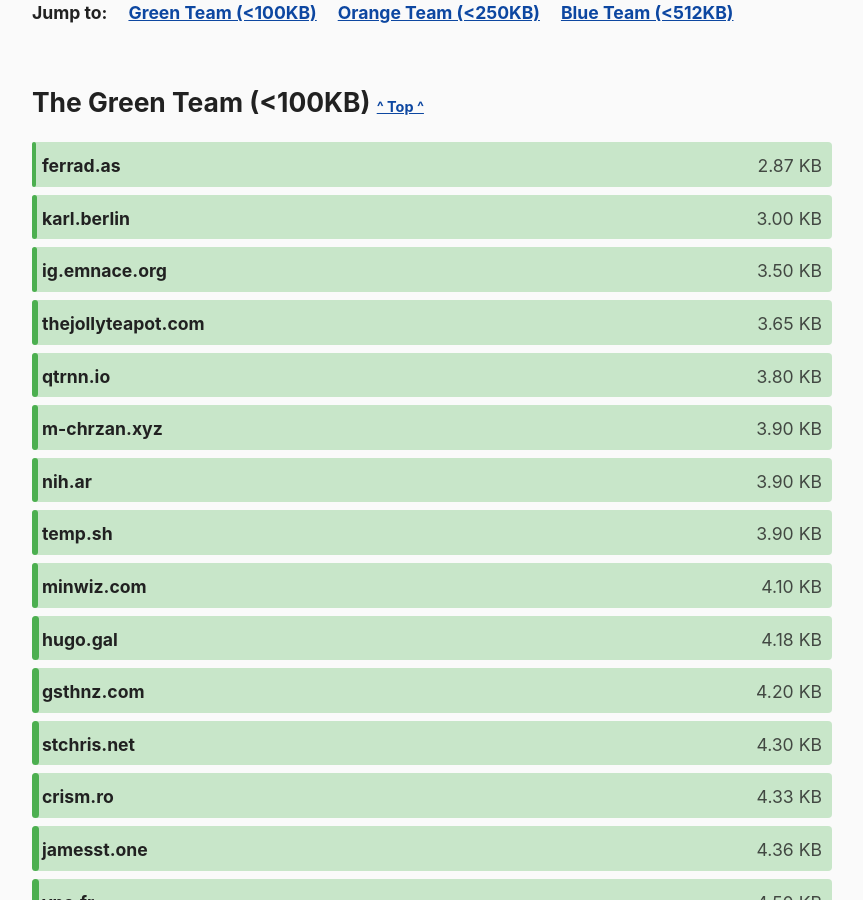
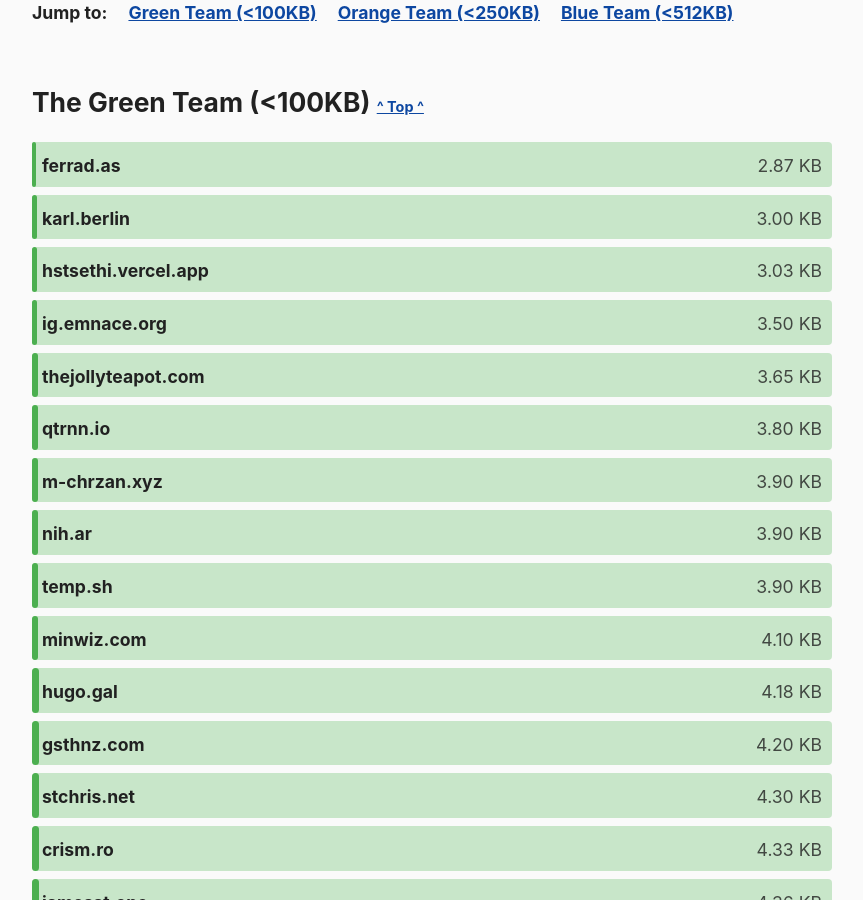
Before and after one commit to kevquirk/512kb.club, a Jekyll site: the page built from index.md, in a window 1280 px wide and 900 px high, scrolled down 1165 px. Shown: the whole window, without its empty margins (208-1071 px from the left). Built offline with Jekyll 4.4.1, drawn with Linux system fonts in a browser that asks for light colours.

Commit message:
Add hstsethi.vercel.app

```diff
--- a/_data/sites.yml
+++ b/_data/sites.yml
@@ -4277,3 +4277,8 @@
   url: https://zwieratko.sk/
   size: 28.07
   last_checked: 2024-02-11
+
+- domain: hstsethi.vercel.app
+  url: https://hstsethi.vercel.app/
+  size: 3.03
+  last_checked: 2024-09-06
```
